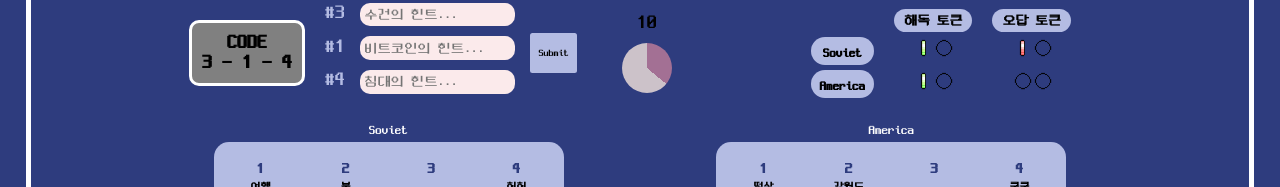
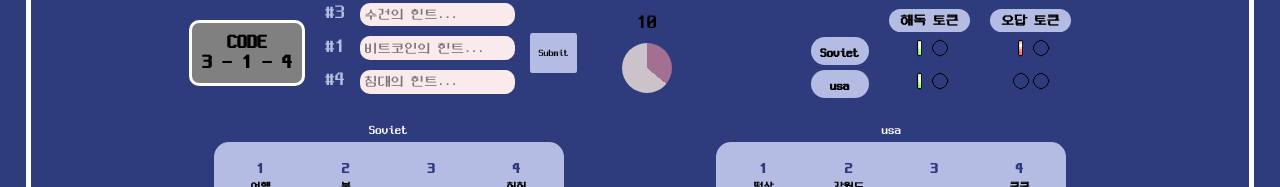
Before and after one commit to AndroidNetrunner/decrypto, a React (Vite) app: page /room/1/start in a window 1280 px wide. Shown: the part 218-405 px from the top of the page. Built offline with nearby package versions, Linux system fonts and the light colour scheme; no server answers.

Commit message:
redux update version yeoyoon & sjo

```diff
--- a/src/Interfaces/Game.interface.ts
+++ b/src/Interfaces/Game.interface.ts
@@ -3,7 +3,7 @@ import { Team } from './Team.interface';
 
 export interface GameState {
   sovietTeam: Team;
-  americaTeam: Team;
+  usaTeam: Team;
   captain: User;
   isPlaying: boolean;
   stage: number;
--- a/src/Interfaces/Room.interface.ts
+++ b/src/Interfaces/Room.interface.ts
@@ -4,7 +4,7 @@ export default interface RoomState {
   sovietTeam: {
     players: User[];
   };
-  americaTeam: {
+  usaTeam: {
     players: User[];
   };
   captain: { uid: string; nickname: string };
--- a/src/Interfaces/User.interface.ts
+++ b/src/Interfaces/User.interface.ts
@@ -1,6 +1,9 @@
 interface User {
+  _id: string;
   uid: string;
   nickname: string;
+  isOwner: boolean;
+  isSovietTeam: boolean;
 }
 
 export default User;
--- a/src/Pages/Game/Components/ScoreTable.tsx
+++ b/src/Pages/Game/Components/ScoreTable.tsx
@@ -3,11 +3,11 @@ import styled from 'styled-components';
 interface Scores {
   sovietDecode: number;
   sovietMistake: number;
-  americaDecode: number;
-  americaMistake: number;
+  usaDecode: number;
+  usaMistake: number;
 }
 
-export default function ScoreTable({ sovietDecode, sovietMistake, americaDecode, americaMistake }: Scores) {
+export default function ScoreTable({ sovietDecode, sovietMistake, usaDecode, usaMistake }: Scores) {
   return (
     <ScoreTableArea>
       <tr>
@@ -35,9 +35,9 @@ export default function ScoreTable({ sovietDecode, sovietMistake, americaDecode,
         </CircleContainer>
       </tr>
       <tr>
-        <th className='labelArea'>America</th>
+        <th className='labelArea'>usa</th>
         <CircleContainer>
-          {americaDecode > 0 ? (
+          {usaDecode > 0 ? (
             <img src='../../img/my-coin-green.gif' alt='green' style={{ width: '2rem', height: '2rem' }} />
           ) : (
             <img src='../../img/empty-coin.gif' alt='empty' style={{ width: '2rem', height: '2rem' }} />
@@ -45,7 +45,7 @@ export default function ScoreTable({ sovietDecode, sovietMistake, americaDecode,
           <img src='../../img/empty-coin.gif' alt='empty' style={{ width: '2rem', height: '2rem' }} />
         </CircleContainer>
         <CircleContainer>
-          {americaMistake > 0 ? (
+          {usaMistake > 0 ? (
             <img src='../../img/empty-coin.gif' alt='empty' style={{ width: '2rem', height: '2rem' }} />
           ) : (
             <img src='../../img/my-coin-pink.gif' alt='pink' style={{ width: '2rem', height: '2rem' }} />
--- a/src/Pages/Game/index.tsx
+++ b/src/Pages/Game/index.tsx
@@ -37,15 +37,15 @@ const codeSteal: code = [1, 2, 3];
 
 // 고정된 정보
 const guessTeamName = 'Soviet';
-const stealTeamName = 'America';
+const stealTeamName = 'usa';
 const gameLength = 15;
 // const captain = dummy1;
 
 /*
-Class Game -> interface america, interface Svoiet, interface Turn, gamelength, captain
+Class Game -> interface usa, interface Svoiet, interface Turn, gamelength, captain
 */
 
-const america: team = {
+const usa: team = {
   word: ['비트코인', '감자', '수건', '침대'],
   hints: [
     ['떡상', '강원도', '', '쿨쿨'],
@@ -84,11 +84,11 @@ export default function Game() {
   };
   const currentStage = gameStage % 4;
 
-  function renderByStage(stage: number, sovietLeader: user, americaLeader: user, me: user) {
-    if (stage === 0 && americaLeader === me)
+  function renderByStage(stage: number, sovietLeader: user, usaLeader: user, me: user) {
+    if (stage === 0 && usaLeader === me)
       return (
         <RenderingArea>
-          <HintSubmit answer={answerCode} wordList={america.word} stage={nextStage} />{' '}
+          <HintSubmit answer={answerCode} wordList={usa.word} stage={nextStage} />{' '}
           <Timer gameTime={gameLength} />
         </RenderingArea>
       );
@@ -101,7 +101,7 @@ export default function Game() {
           <Timer gameTime={gameLength} />
         </RenderingArea>
       );
-    if (stage === 1 && americaLeader === me)
+    if (stage === 1 && usaLeader === me)
       return (
         <RenderingArea>
           <Waiting>
@@ -150,23 +150,19 @@ export default function Game() {
 
   return (
     <Container>
-      {soviet.players.includes(currentUser) ? (
-        <Word wordList={soviet.word} />
-      ) : (
-        <Word wordList={america.word} />
-      )}
+      {soviet.players.includes(currentUser) ? <Word wordList={soviet.word} /> : <Word wordList={usa.word} />}
       <HintTokenArea>
-        {renderByStage(currentStage, soviet.leader, america.leader, currentUser)}
+        {renderByStage(currentStage, soviet.leader, usa.leader, currentUser)}
         <ScoreTable
           sovietDecode={soviet.greenToken}
           sovietMistake={soviet.redToken}
-          americaDecode={america.greenToken}
-          americaMistake={america.redToken}
+          usaDecode={usa.greenToken}
+          usaMistake={usa.redToken}
         />
       </HintTokenArea>
       <HintRecordArea>
         <Hints team='Soviet' hintRecord={soviet.hints} />
-        <Hints team='America' hintRecord={america.hints} />
+        <Hints team='usa' hintRecord={usa.hints} />
       </HintRecordArea>
       <button name='Result' onClick={toggleResult} type='button'>
         result
@@ -192,13 +188,13 @@ export default function Game() {
 1. USA, Soviet 나눠서 뭘 보여줄지 결정
   a. 내가 어떤팀에 속해있는지 확인
   b. 몇번째 라운드인지 확인
-Stage 0 : America Leader 가 Hint 제출
+Stage 0 : usa Leader 가 Hint 제출
 -----> Server에 제출
-Stage 1 : America Team이 Code guess 및 Soviet Team Interrupt
+Stage 1 : usa Team이 Code guess 및 Soviet Team Interrupt
 -----> Round 결과 모달창 + Hint 내역에 추가
 Stage 2 : Soviet Leader 가 Hint 제출
 -----> Server
-Stage 3 : Soviet Team code guess 및 america team interrupt
+Stage 3 : Soviet Team code guess 및 usa team interrupt
 -----> 결과
 */
 
--- a/src/Pages/Room/index.tsx
+++ b/src/Pages/Room/index.tsx
@@ -1,51 +1,29 @@
-import { useState } from 'react';
 import styled from 'styled-components';
+import { useSelector, useDispatch } from 'react-redux';
+import { enterRoom, changeTeam, changeTimer, leaveRoom } from '../../Redux/reducer/roomReducer';
+import { userEnter } from '../../Redux/reducer/userReducer';
+import { RootState } from '../../Redux/store/rootStore';
 import socket from '../../Utils/socket';
 import GameStartButton from './Components/GameStartButton';
 import TeamChangeButton from './Components/TeamChangeButton';
 import SetGameLength from './Components/SetGameLength';
 
-export interface User {
-  _id: string;
-  uid: string;
-  nickname: string;
-  isOwner: string;
-  isSovietTeam: boolean;
-}
-
-export interface ITeam {
-  sovietTeam: {
-    users: User[];
-  };
-  usaTeam: {
-    users: User[];
-  };
-}
-
 export default function Room() {
-  const [user, setUser] = useState<User>({
-    _id: '',
-    uid: '',
-    nickname: '',
-    isOwner: '',
-    isSovietTeam: true,
-  });
-  const [team, setTeam] = useState<ITeam>({
-    sovietTeam: {
-      users: [],
-    },
-    usaTeam: {
-      users: [],
-    },
-  });
-
-  const { sovietTeam, usaTeam } = team;
+  const { sovietTeam, usaTeam, gameTime, captain } = useSelector((state: RootState) => ({
+    sovietTeam: state.room.sovietTeam,
+    usaTeam: state.room.usaTeam,
+    gameTime: state.room.timer,
+    captain: state.room.captain,
+  }));
+  const user = useSelector((state: RootState) => state.user);
+  const dispatch = useDispatch();
 
   /*
     ! 방장이 게임 시작 버튼을 눌렀을 때의 로직
   */
+
   const onClickStartButton = () => {
-    if (sovietTeam.users.length < 2 || usaTeam.users.length < 2 || !user.isOwner) {
+    if (sovietTeam.players.length < 2 || usaTeam.players.length < 2 || !user.isOwner) {
       return;
     }
     console.log('나는 방장이지롱');
@@ -59,24 +37,10 @@ export default function Room() {
     ! 사용자가 팀 변경을 요청하는 로직
   */
   const onClickChangeButton = () => {
-    const { uid } = user;
     const to = user.isSovietTeam ? 'soviet' : 'usa';
-    socket.emit('CHANGE_TEAM', uid, to, () => {
-      const afterChangedUserData = { ...user, isSovietTeam: !user.isSovietTeam };
-      if (to === 'soviet') {
-        const filteredUser = team.usaTeam.users.filter((usaTeamUser) => usaTeamUser.uid !== uid);
-        setTeam({
-          sovietTeam: { users: [...team.sovietTeam.users, afterChangedUserData] },
-          usaTeam: { users: [...filteredUser] },
-        });
-      } else if (to === 'usa') {
-        const filteredUser = team.sovietTeam.users.filter((sovietTeamUser) => sovietTeamUser.uid !== uid);
-        setTeam({
-          sovietTeam: { users: [...filteredUser] },
-          usaTeam: { users: [...team.usaTeam.users, afterChangedUserData] },
-        });
-      }
-      setUser(afterChangedUserData);
+    socket.emit('CHANGE_TEAM', user.uid, to, () => {
+      if (to === 'soviet') dispatch(changeTeam(user, 'sovietTeam'));
+      else dispatch(changeTeam(user, 'usaTeam'));
     });
   };
 
@@ -89,17 +53,11 @@ export default function Room() {
   */
   socket.off('ENTER_ROOM').on('ENTER_ROOM', (userData, userTeam) => {
     if (userTeam === 'soviet') {
-      setTeam({
-        sovietTeam: { users: [...sovietTeam.users, userData] },
-        usaTeam: { users: [...usaTeam.users] },
-      });
+      dispatch(enterRoom(userData, 'sovietTeam'));
     } else {
-      setTeam({
-        sovietTeam: { users: [...sovietTeam.users] },
-        usaTeam: { users: [...usaTeam.users, userData] },
-      });
+      dispatch(enterRoom(userData, 'usaTeam'));
     }
-    console.log('🚀 들어온 유저 🚀', userData);
+    console.log('🚀 들어온 유저 🚀');
   });
 
   /*
@@ -108,19 +66,10 @@ export default function Room() {
     *@param to = 팀 변경 목적지, ex)red 일 경우 해당 유저의 기존 팀은 blue 팀이고, red 팀으로 변경 요청을 한 것
   */
   socket.off('CHANGE_TEAM').on('CHANGE_TEAM', (userData, to) => {
-    const { uid } = userData;
     if (to === 'soviet') {
-      const filteredUser = team.usaTeam.users.filter((usaTeamUser) => usaTeamUser.uid !== uid);
-      setTeam({
-        sovietTeam: { users: [...team.sovietTeam.users, userData] },
-        usaTeam: { users: [...filteredUser] },
-      });
+      dispatch(changeTeam(user, 'sovietTeam'));
     } else {
-      const filteredUser = team.sovietTeam.users.filter((sovietTeamUser) => sovietTeamUser.uid !== uid);
-      setTeam({
-        sovietTeam: { users: [...filteredUser] },
-        usaTeam: { users: [...team.usaTeam.users, userData] },
-      });
+      dispatch(changeTeam(user, 'usaTeam'));
     }
     console.log('🔄 팀을 바꾼 유저 🔄', userData);
   });
@@ -133,17 +82,9 @@ export default function Room() {
   socket.off('LEAVE_ROOM').on('LEAVE_ROOM', (userData, userTeam) => {
     const { uid } = userData;
     if (userTeam === 'soviet') {
-      const filteredUser = team.sovietTeam.users.filter((sovietTeamUser) => sovietTeamUser.uid !== uid);
-      setTeam({
-        ...team,
-        sovietTeam: { users: [...filteredUser] },
-      });
+      dispatch(leaveRoom(user, 'sovietTeam'));
     } else {
-      const filteredUser = team.usaTeam.users.filter((sovietTeamUser) => sovietTeamUser.uid !== uid);
-      setTeam({
-        ...team,
-        usaTeam: { users: [...filteredUser] },
-      });
+      dispatch(leaveRoom(user, 'usaTeam'));
     }
     console.log('👋🏻 나간 유저 👋🏻', userData);
   });
@@ -157,10 +98,15 @@ export default function Room() {
     * 해당 정보는 서버에서 검증된 정보이므로 이 정보를 가지고 state 를 업데이트 시켜줘야 할 것 같습니다~!
    */
   socket.off('INIT_DATA').on('INIT_DATA', (gameInfo, userInfo) => {
+    console.log('INIT');
     console.log(gameInfo);
     console.log(userInfo);
+    //REDUX 동기화
+
+    dispatch(userEnter(userInfo));
   });
-
+  console.log(usaTeam);
+  console.log(sovietTeam);
   console.log('🙌🏻 이건 저에요 🙌🏻', user);
 
   return (
@@ -174,14 +120,14 @@ export default function Room() {
             </span>
           </TeamName>
           <UserList className='Soviet'>
-            {sovietTeam.users.length ? (
-              sovietTeam.users.map((user) => <User key={user.uid}>{user.nickname}</User>)
+            {sovietTeam.players.length ? (
+              sovietTeam.players.map((player) => <User key={player.uid}>{player.nickname}</User>)
             ) : (
               <User>참가하세오,,!</User>
             )}
           </UserList>
         </TeamContainer>
-        <TeamChangeButton user={user} team={team} onClickChangeButton={onClickChangeButton} />
+        {/* <TeamChangeButton user={user} team={} onClickChangeButton={onClickChangeButton} /> */}
         <TeamContainer className='USA'>
           <TeamName className='USA'>
             <span>
@@ -190,8 +136,8 @@ export default function Room() {
             </span>
           </TeamName>
           <UserList className='USA'>
-            {usaTeam.users.length ? (
-              usaTeam.users.map((user) => <User key={user.uid}>{user.nickname}</User>)
+            {usaTeam.players.length ? (
+              usaTeam.players.map((player) => <User key={player.uid}>{player.nickname}</User>)
             ) : (
               <User>참가하세오,,!</User>
             )}
@@ -199,8 +145,8 @@ export default function Room() {
         </TeamContainer>
       </Teams>
       <Control>
-        <GameStartButton team={team} onClickStartButton={onClickStartButton} />
-        {/* <SetGameLength captain={captain} /> */}
+        {/* <GameStartButton team={team} onClickStartButton={onClickStartButton} /> */}
+        <SetGameLength captain={captain} />
       </Control>
     </Container>
   );
--- a/src/Redux/reducer/gameReducer.ts
+++ b/src/Redux/reducer/gameReducer.ts
@@ -40,7 +40,7 @@ const initialState: GameState = {
     greenToken: 0,
     redToken: 0,
   },
-  americaTeam: {
+  usaTeam: {
     players: [],
     words: [],
     codes: [0, 0, 0],
--- a/src/Redux/reducer/roomReducer.ts
+++ b/src/Redux/reducer/roomReducer.ts
@@ -2,7 +2,7 @@ import { Reducer } from 'redux';
 import RoomState from '../../Interfaces/Room.interface';
 import User from '../../Interfaces/User.interface';
 
-type team = 'sovietTeam' | 'americaTeam';
+type team = 'sovietTeam' | 'usaTeam';
 
 // 액션 타입 지정
 const ENTER_ROOM = 'room/ENTER_ROOM';
@@ -59,7 +59,7 @@ const initialState: RoomState = {
   sovietTeam: {
     players: [],
   },
-  americaTeam: {
+  usaTeam: {
     players: [],
   },
   captain: { uid: '', nickname: '' },
--- a/src/Redux/store/rootStore.ts
+++ b/src/Redux/store/rootStore.ts
@@ -8,3 +8,4 @@ const rootReducer = combineReducers({ game: gameReducer, room: roomReducer, user
 const store = createStore(rootReducer);
 
 export default store;
+export type RootState = ReturnType<typeof rootReducer>;
```
Also changed, not shown: src/Redux/reducer/userReducer.ts (+21 -8 lines).
